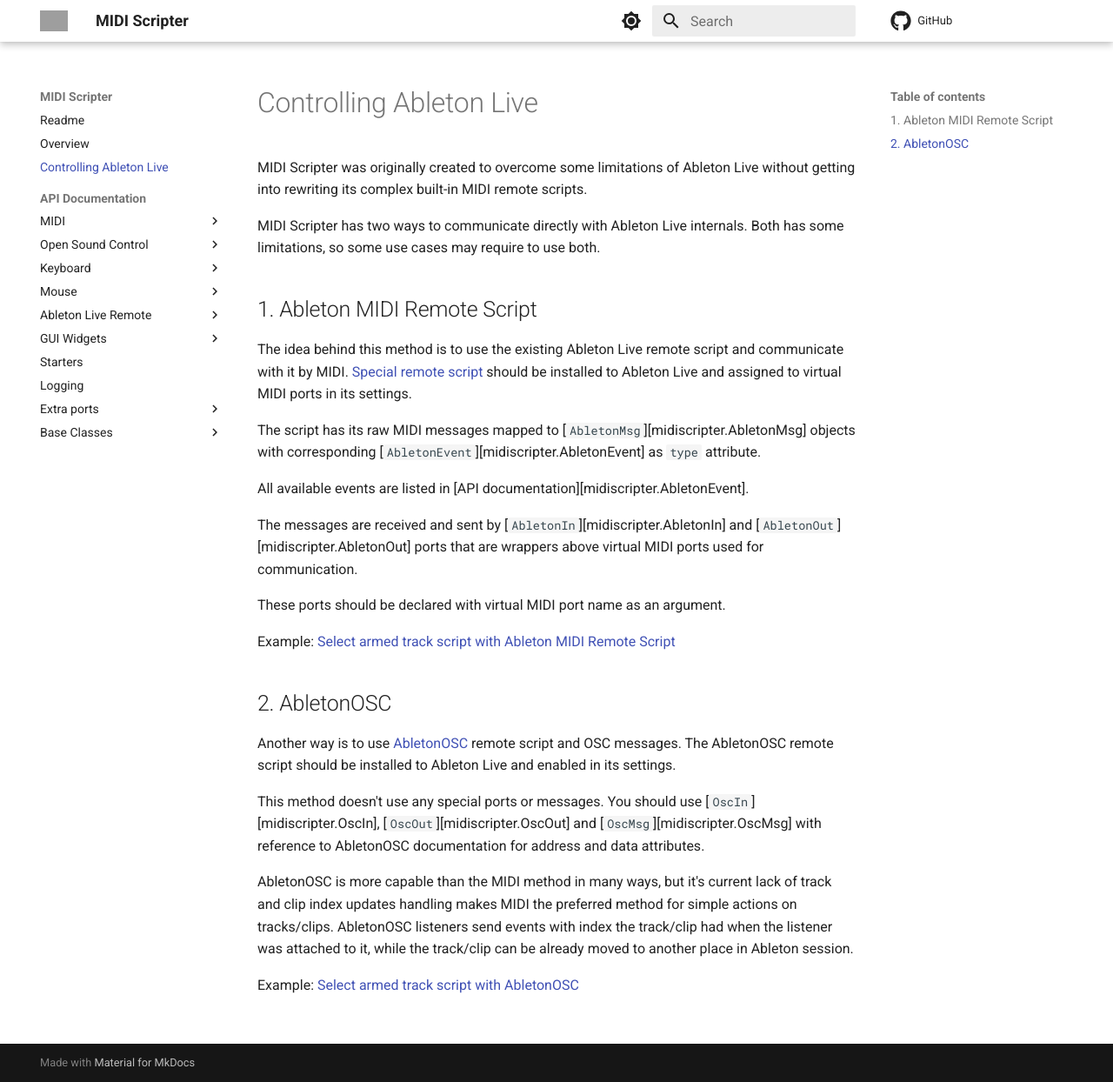
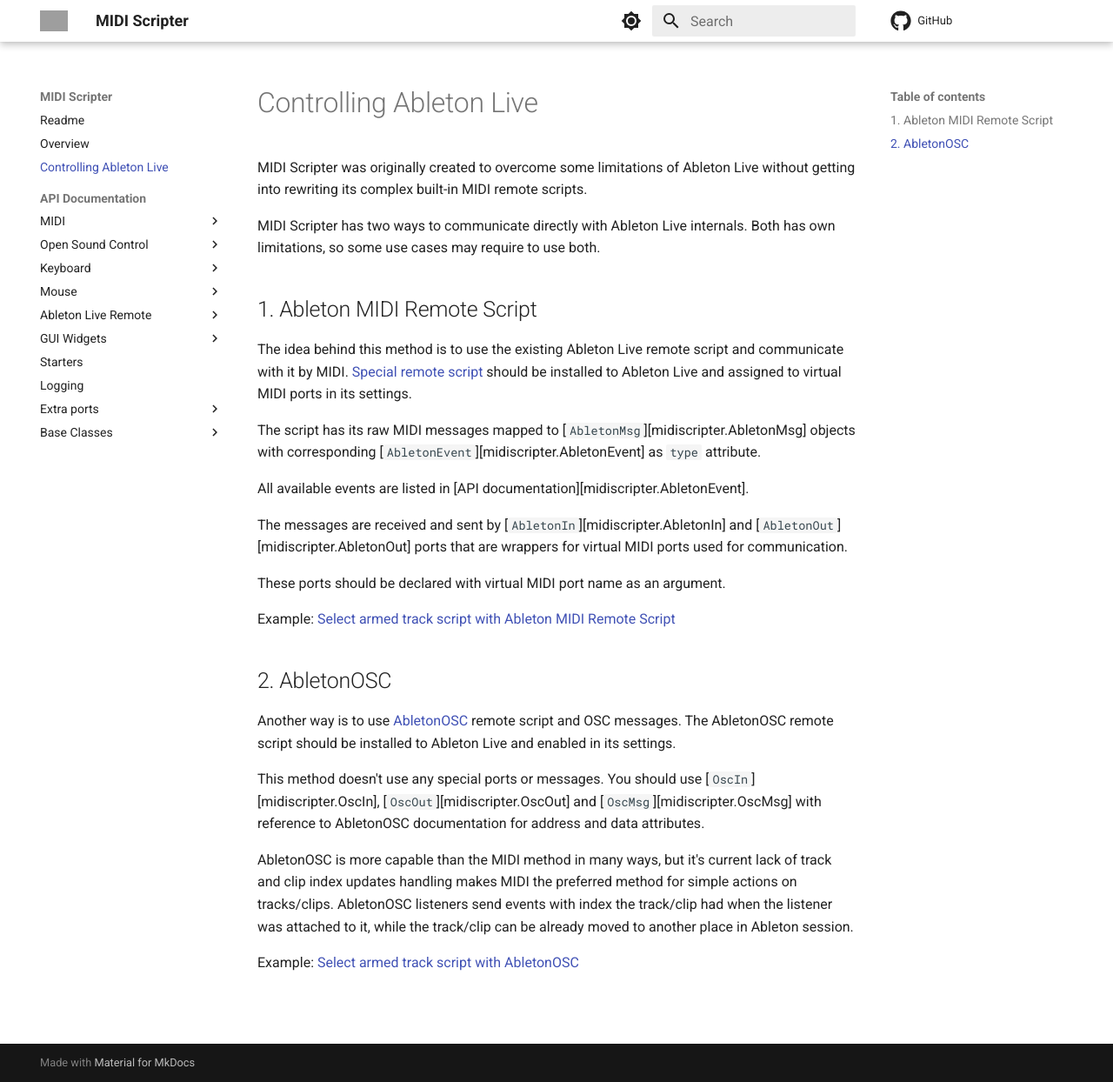
Before and after one commit to Maboroshy/midi-scripter, an MkDocs documentation site: the page built from docs/ableton.md, in a window 1280 px wide and 1244 px high. Shown: the whole window at 87% size. Built offline with MkDocs 1.6.1 and Material for MkDocs 9.7.7, drawn with Linux system fonts in a browser that asks for light colours; comment, search, counter and statistics services are not loaded; grey boxes are pictures that could not be loaded.

Commit message:
Update docs

```diff
--- a/docs/ableton.md
+++ b/docs/ableton.md
@@ -2,7 +2,7 @@
 of Ableton Live without getting into rewriting its complex built-in MIDI remote scripts.
 
 MIDI Scripter has two ways to communicate directly with Ableton Live internals.
-Both has some limitations, so some use cases may require to use both.
+Both has own limitations, so some use cases may require to use both.
 
 ## 1. Ableton MIDI Remote Script
 
@@ -18,8 +18,8 @@
 All available events are listed in [API documentation][midiscripter.AbletonEvent].
 
 The messages are received and sent by [`AbletonIn`][midiscripter.AbletonIn] and
-[`AbletonOut`][midiscripter.AbletonOut] ports that are wrappers above virtual MIDI
-ports used for communication.
+[`AbletonOut`][midiscripter.AbletonOut] ports that are wrappers for virtual
+MIDI ports used for communication.
 
 These ports should be declared with virtual MIDI port name as an argument.
 
```
Also changed, not shown: CHANGELOG.md (+5 -4 lines).
